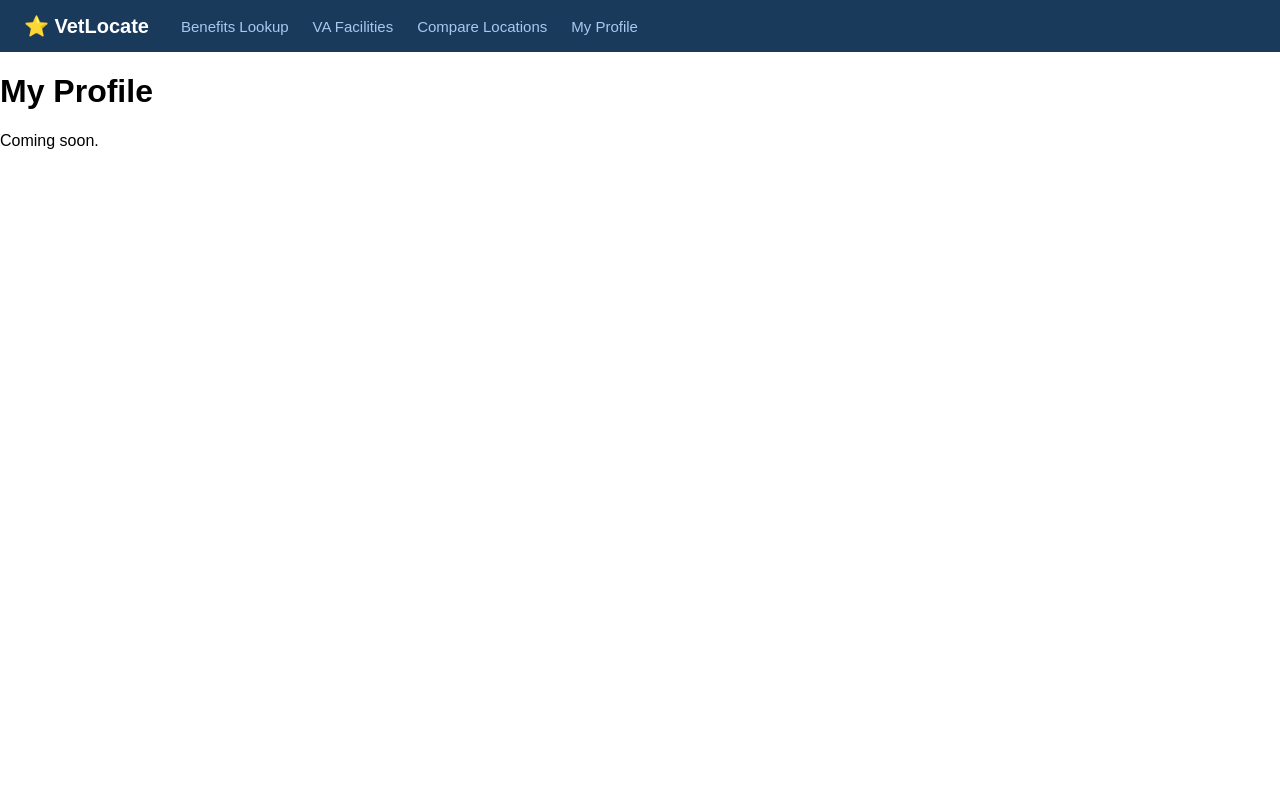
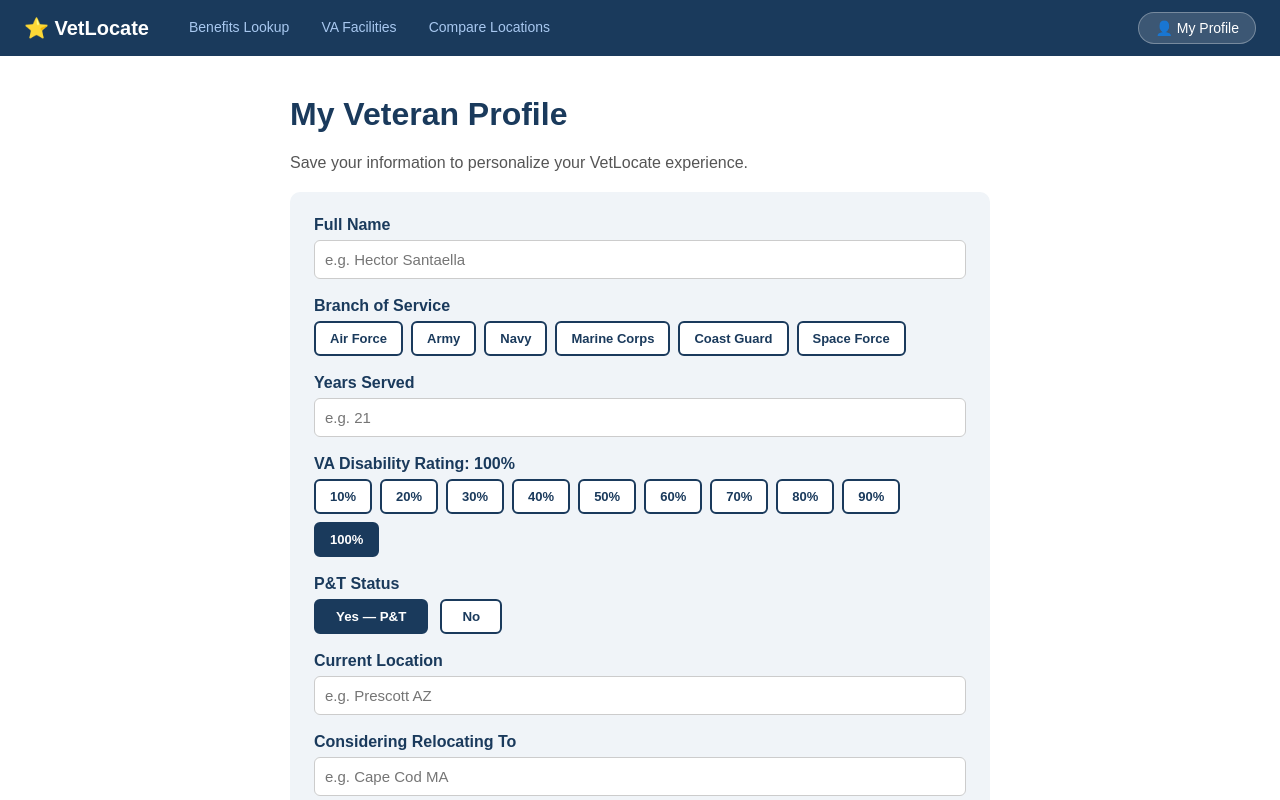
Before and after one commit to HDSanta/vetlocate, a React (Create React App) app: page /profile in a window 1280 px wide. Shown: the top 800 px of the page. Built offline with nearby package versions, Linux system fonts and the light colour scheme; no server answers.

Commit message:
Complete VetLocate - all 4 pages, navbar redesign

```diff
--- a/src/App.css
+++ b/src/App.css
@@ -1,50 +1,14 @@
-.App {
-  text-align: center;
-}
-
-.App-logo {
-  height: 40vmin;
-  pointer-events: none;
-}
-
-@media (prefers-reduced-motion: no-preference) {
-  .App-logo {
-    animation: App-logo-spin infinite 20s linear;
-  }
-}
-
-.App-header {
-  background-color: #282c34;
-  min-height: 100vh;
-  display: flex;
-  flex-direction: column;
-  align-items: center;
-  justify-content: center;
-  font-size: calc(10px + 2vmin);
-  color: white;
-}
-
-.App-link {
-  color: #61dafb;
-}
-
-@keyframes App-logo-spin {
-  from {
-    transform: rotate(0deg);
-  }
-  to {
-    transform: rotate(360deg);
-  }
-}.app {
+.app {
   font-family: Arial, sans-serif;
 }
 
 .navbar {
   background-color: #1a3a5c;
-  padding: 14px 24px;
+  padding: 0 24px;
   display: flex;
   align-items: center;
-  gap: 32px;
+  justify-content: space-between;
+  height: 56px;
 }
 
 .nav-brand {
@@ -52,21 +16,54 @@
   font-size: 20px;
   font-weight: bold;
   white-space: nowrap;
+  text-decoration: none;
 }
 
 .nav-links {
   display: flex;
-  gap: 24px;
+  align-items: center;
+  gap: 32px;
+  margin-left: 40px;
+  flex: 1;
 }
 
 .nav-links a {
   color: #a8c8f0;
   text-decoration: none;
-  font-size: 15px;
+  font-size: 14px;
   font-weight: 500;
   white-space: nowrap;
+  padding: 18px 0;
+  border-bottom: 3px solid transparent;
 }
 
 .nav-links a:hover {
   color: white;
+  border-bottom: 3px solid white;
 }
+
+.nav-right {
+  display: flex;
+  align-items: center;
+}
+
+.nav-profile-btn {
+  color: white;
+  text-decoration: none;
+  font-size: 14px;
+  font-weight: 500;
+  background-color: rgba(255,255,255,0.15);
+  padding: 7px 16px;
+  border-radius: 20px;
+  white-space: nowrap;
+  border: 1px solid rgba(255,255,255,0.3);
+}
+
+.nav-profile-btn:hover {
+  background-color: rgba(255,255,255,0.25);
+  color: white;
+}
+
+.main-content {
+  min-height: calc(100vh - 56px);
+}
--- a/src/App.js
+++ b/src/App.js
@@ -11,12 +11,16 @@
     <Router>
       <div className="app">
 <nav className="navbar">
+  <div style={{ display: 'flex', alignItems: 'center' }}>
     <div className="nav-brand">⭐ VetLocate</div>
     <div className="nav-links">
       <Link to="/">Benefits Lookup</Link>
       <Link to="/facilities">VA Facilities</Link>
       <Link to="/compare">Compare Locations</Link>
-            <Link to="/profile">My Profile</Link>
+    </div>
+  </div>
+  <div className="nav-right">
+    <Link to="/profile" className="nav-profile-btn">👤 My Profile</Link>
   </div>
 </nav>
         <main className="main-content">
--- a/src/pages/Profile.js
+++ b/src/pages/Profile.js
@@ -1,5 +1,142 @@
-import React from 'react';
+import React, { useState } from "react";
+
+const RATINGS = [10, 20, 30, 40, 50, 60, 70, 80, 90, 100];
+
 function Profile() {
-  return <div><h1>My Profile</h1><p>Coming soon.</p></div>;
+  const [saved, setSaved] = useState(false);
+  const [profile, setProfile] = useState({
+    name: "",
+    branch: "",
+    yearsServed: "",
+    rating: 100,
+    ptStatus: true,
+    homeLocation: "",
+    consideringLocation: "",
+    notes: ""
+  });
+
+  const handleChange = (field, value) => {
+    setProfile(prev => ({ ...prev, [field]: value }));
+    setSaved(false);
+  };
+
+  const handleSave = () => {
+    localStorage.setItem("vetlocate_profile", JSON.stringify(profile));
+    setSaved(true);
+  };
+
+  const branches = ["Air Force", "Army", "Navy", "Marine Corps", "Coast Guard", "Space Force"];
+
+  return (
+    <div style={{ maxWidth: "700px", margin: "40px auto", padding: "0 20px" }}>
+      <h1 style={{ color: "#1a3a5c" }}>My Veteran Profile</h1>
+      <p style={{ color: "#555" }}>Save your information to personalize your VetLocate experience.</p>
+
+      <div style={{ backgroundColor: "#f0f4f8", borderRadius: "10px", padding: "24px", marginTop: "20px" }}>
+
+        <div style={{ marginBottom: "18px" }}>
+          <label style={{ display: "block", fontWeight: "bold", marginBottom: "6px", color: "#1a3a5c" }}>Full Name</label>
+          <input
+            type="text"
+            value={profile.name}
+            onChange={(e) => handleChange("name", e.target.value)}
+            placeholder="e.g. Hector Santaella"
+            style={{ width: "100%", padding: "10px", fontSize: "15px", borderRadius: "6px", border: "1px solid #ccc", boxSizing: "border-box" }}
+          />
+        </div>
+
+        <div style={{ marginBottom: "18px" }}>
+          <label style={{ display: "block", fontWeight: "bold", marginBottom: "6px", color: "#1a3a5c" }}>Branch of Service</label>
+          <div style={{ display: "flex", gap: "8px", flexWrap: "wrap" }}>
+            {branches.map((b) => (
+              <button key={b} onClick={() => handleChange("branch", b)} style={{ padding: "8px 14px", borderRadius: "6px", border: "2px solid #1a3a5c", backgroundColor: profile.branch === b ? "#1a3a5c" : "white", color: profile.branch === b ? "white" : "#1a3a5c", fontWeight: "bold", cursor: "pointer", fontSize: "13px" }}>
+                {b}
+              </button>
+            ))}
+          </div>
+        </div>
+
+        <div style={{ marginBottom: "18px" }}>
+          <label style={{ display: "block", fontWeight: "bold", marginBottom: "6px", color: "#1a3a5c" }}>Years Served</label>
+          <input
+            type="number"
+            value={profile.yearsServed}
+            onChange={(e) => handleChange("yearsServed", e.target.value)}
+            placeholder="e.g. 21"
+            style={{ width: "100%", padding: "10px", fontSize: "15px", borderRadius: "6px", border: "1px solid #ccc", boxSizing: "border-box" }}
+          />
+        </div>
+
+        <div style={{ marginBottom: "18px" }}>
+          <label style={{ display: "block", fontWeight: "bold", marginBottom: "6px", color: "#1a3a5c" }}>
+            VA Disability Rating: <span style={{ color: "#1a3a5c" }}>{profile.rating}%</span>
+          </label>
+          <div style={{ display: "flex", gap: "8px", flexWrap: "wrap" }}>
+            {RATINGS.map((r) => (
+              <button key={r} onClick={() => handleChange("rating", r)} style={{ padding: "8px 14px", borderRadius: "6px", border: "2px solid #1a3a5c", backgroundColor: profile.rating === r ? "#1a3a5c" : "white", color: profile.rating === r ? "white" : "#1a3a5c", fontWeight: "bold", cursor: "pointer", fontSize: "13px" }}>
+                {r}%
+              </button>
+            ))}
+          </div>
+        </div>
+
+        <div style={{ marginBottom: "18px" }}>
+          <label style={{ display: "block", fontWeight: "bold", marginBottom: "6px", color: "#1a3a5c" }}>P&T Status</label>
+          <div style={{ display: "flex", gap: "12px" }}>
+            <button onClick={() => handleChange("ptStatus", true)} style={{ padding: "8px 20px", borderRadius: "6px", border: "2px solid #1a3a5c", backgroundColor: profile.ptStatus ? "#1a3a5c" : "white", color: profile.ptStatus ? "white" : "#1a3a5c", fontWeight: "bold", cursor: "pointer" }}>
+              Yes — P&T
+            </button>
+            <button onClick={() => handleChange("ptStatus", false)} style={{ padding: "8px 20px", borderRadius: "6px", border: "2px solid #1a3a5c", backgroundColor: !profile.ptStatus ? "#1a3a5c" : "white", color: !profile.ptStatus ? "white" : "#1a3a5c", fontWeight: "bold", cursor: "pointer" }}>
+              No
+            </button>
+          </div>
+        </div>
+
+        <div style={{ marginBottom: "18px" }}>
+          <label style={{ display: "block", fontWeight: "bold", marginBottom: "6px", color: "#1a3a5c" }}>Current Location</label>
+          <input
+            type="text"
+            value={profile.homeLocation}
+            onChange={(e) => handleChange("homeLocation", e.target.value)}
+            placeholder="e.g. Prescott AZ"
+            style={{ width: "100%", padding: "10px", fontSize: "15px", borderRadius: "6px", border: "1px solid #ccc", boxSizing: "border-box" }}
+          />
+        </div>
+
+        <div style={{ marginBottom: "18px" }}>
+          <label style={{ display: "block", fontWeight: "bold", marginBottom: "6px", color: "#1a3a5c" }}>Considering Relocating To</label>
+          <input
+            type="text"
+            value={profile.consideringLocation}
+            onChange={(e) => handleChange("consideringLocation", e.target.value)}
+            placeholder="e.g. Cape Cod MA"
+            style={{ width: "100%", padding: "10px", fontSize: "15px", borderRadius: "6px", border: "1px solid #ccc", boxSizing: "border-box" }}
+          />
+        </div>
+
+        <div style={{ marginBottom: "24px" }}>
+          <label style={{ display: "block", fontWeight: "bold", marginBottom: "6px", color: "#1a3a5c" }}>Notes</label>
+          <textarea
+            value={profile.notes}
+            onChange={(e) => handleChange("notes", e.target.value)}
+            placeholder="Any additional notes about your relocation or benefits needs..."
+            rows={4}
+            style={{ width: "100%", padding: "10px", fontSize: "15px", borderRadius: "6px", border: "1px solid #ccc", boxSizing: "border-box", resize: "vertical" }}
+          />
+        </div>
+
+        <button onClick={handleSave} style={{ backgroundColor: "#1a3a5c", color: "white", padding: "12px 36px", fontSize: "16px", borderRadius: "6px", border: "none", cursor: "pointer", fontWeight: "bold" }}>
+          Save Profile
+        </button>
+
+        {saved && (
+          <div style={{ marginTop: "16px", padding: "12px 16px", backgroundColor: "#e8f5e9", borderRadius: "6px", color: "#2e7d32", fontWeight: "bold", borderLeft: "4px solid #2e7d32" }}>
+            ✅ Profile saved successfully!
+          </div>
+        )}
+      </div>
+    </div>
+  );
 }
+
 export default Profile;
--- a/src/services/claudeApi.js
+++ b/src/services/claudeApi.js
@@ -1,21 +1,21 @@
 const API_KEY = process.env.REACT_APP_ANTHROPIC_API_KEY;
 
 export async function getBenefits(location, rating) {
-  const response = await fetch('https://api.anthropic.com/v1/messages', {
-    method: 'POST',
+  const response = await fetch("https://api.anthropic.com/v1/messages", {
+    method: "POST",
     headers: {
-      'Content-Type': 'application/json',
-      'x-api-key': API_KEY,
-      'anthropic-version': '2023-06-01',
-      'anthropic-dangerous-direct-browser-access': 'true'
+      "Content-Type": "application/json",
+      "x-api-key": API_KEY,
+      "anthropic-version": "2023-06-01",
+      "anthropic-dangerous-direct-browser-access": "true"
     },
     body: JSON.stringify({
-      model: 'claude-sonnet-4-20250514',
+      model: "claude-haiku-4-5-20251001",
       max_tokens: 1024,
       messages: [
         {
-          role: 'user',
-          content: `You are a veteran benefits expert. List the top veteran benefits available in ${location} for a veteran with a ${rating}% VA disability rating. Include state tax exemptions, property tax benefits, education benefits, employment preferences, and any county/local benefits if known. Format as a clean bullet list grouped by category. Be specific and accurate.`
+          role: "user",
+          content: "You are a veteran benefits expert. List the top veteran benefits available in " + location + " for a veteran with a " + rating + "% VA disability rating. Include state tax exemptions, property tax benefits, education benefits, employment preferences, and any county/local benefits if known. Format as a clean bullet list grouped by category. Be specific and accurate."
         }
       ]
     })
```
Also changed, not shown: src/pages/BenefitsLookup.js (+11 -11 lines). Lines whose indentation alone changed are shown as unchanged.
